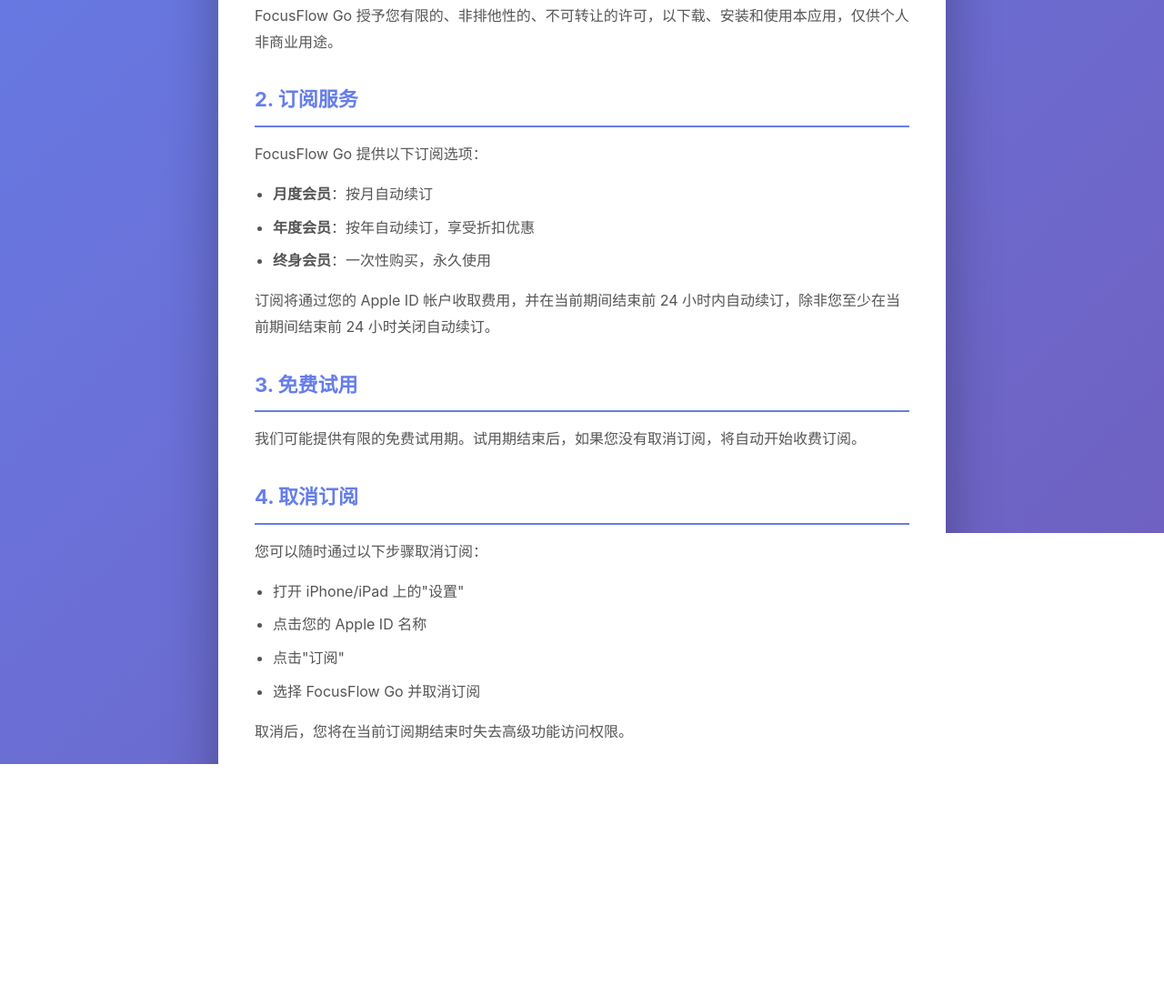
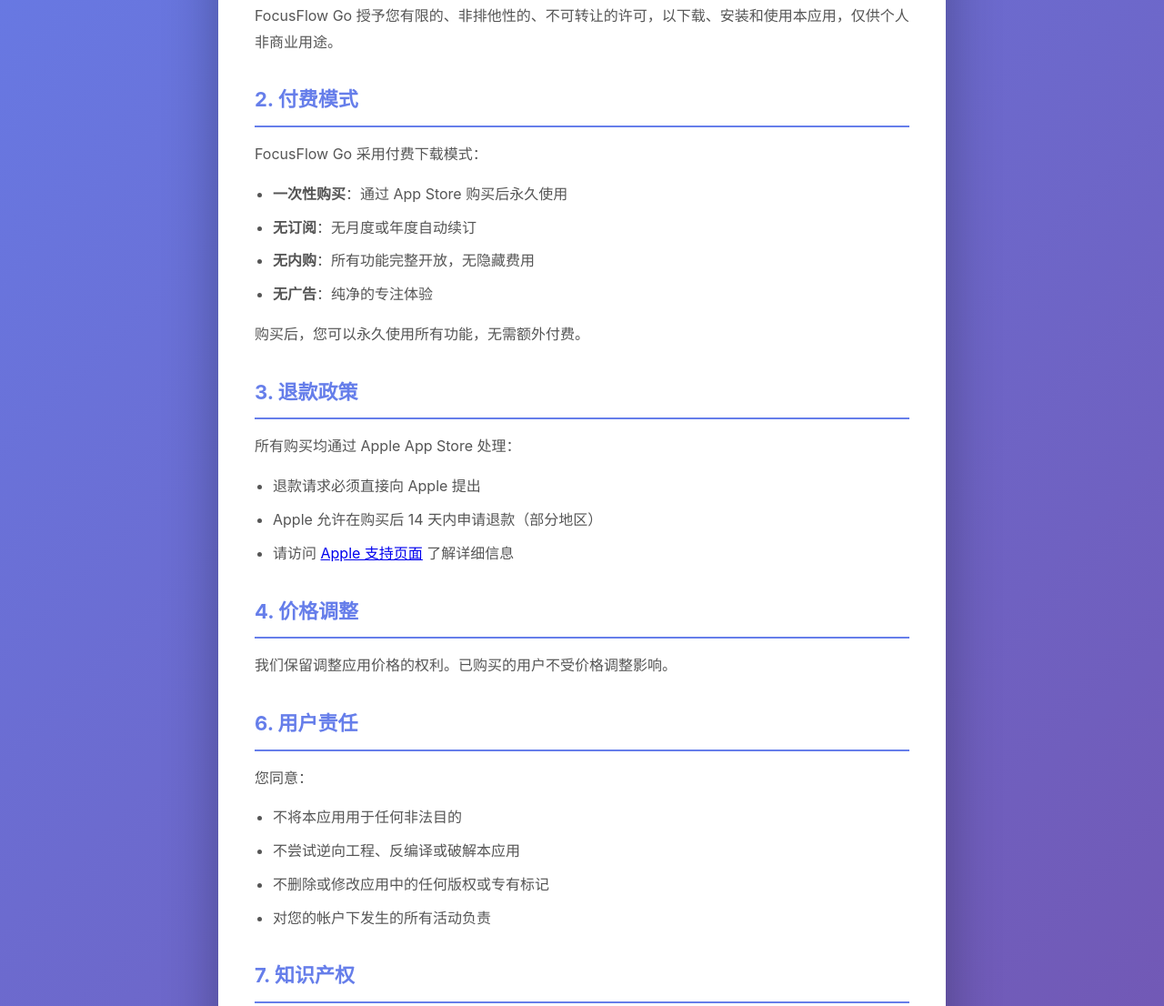
Before and after one commit to djfireny-netizen/focusflow-support, a plain HTML site: page terms-of-service.html in a window 1280 px wide. Shown: the part 431-1537 px from the top of the page at 91% size. Drawn offline with Linux system fonts and the light colour scheme.

Commit message:
更新文档：从订阅制改为付费下载模式 - 移除订阅相关条款，更新为一次性买断模式

```diff
--- a/terms-of-service.html
+++ b/terms-of-service.html
@@ -136,30 +136,26 @@
         <h2>1. 应用许可</h2>
         <p>FocusFlow Go 授予您有限的、非排他性的、不可转让的许可，以下载、安装和使用本应用，仅供个人非商业用途。</p>
 
-        <h2>2. 订阅服务</h2>
-        <p>FocusFlow Go 提供以下订阅选项：</p>
+        <h2>2. 付费模式</h2>
+        <p>FocusFlow Go 采用付费下载模式：</p>
         <ul>
-            <li><strong>月度会员</strong>：按月自动续订</li>
-            <li><strong>年度会员</strong>：按年自动续订，享受折扣优惠</li>
-            <li><strong>终身会员</strong>：一次性购买，永久使用</li>
+            <li><strong>一次性购买</strong>：通过 App Store 购买后永久使用</li>
+            <li><strong>无订阅</strong>：无月度或年度自动续订</li>
+            <li><strong>无内购</strong>：所有功能完整开放，无隐藏费用</li>
+            <li><strong>无广告</strong>：纯净的专注体验</li>
         </ul>
-        <p>订阅将通过您的 Apple ID 帐户收取费用，并在当前期间结束前 24 小时内自动续订，除非您至少在当前期间结束前 24 小时关闭自动续订。</p>
+        <p>购买后，您可以永久使用所有功能，无需额外付费。</p>
 
-        <h2>3. 免费试用</h2>
-        <p>我们可能提供有限的免费试用期。试用期结束后，如果您没有取消订阅，将自动开始收费订阅。</p>
+        <h2>3. 退款政策</h2>
+        <p>所有购买均通过 Apple App Store 处理：</p>
+        <ul>
+            <li>退款请求必须直接向 Apple 提出</li>
+            <li>Apple 允许在购买后 14 天内申请退款（部分地区）</li>
+            <li>请访问 <a href="https://support.apple.com/zh-cn/HT204084">Apple 支持页面</a> 了解详细信息</li>
+        </ul>
 
-        <h2>4. 取消订阅</h2>
-        <p>您可以随时通过以下步骤取消订阅：</p>
-        <ul>
-            <li>打开 iPhone/iPad 上的"设置"</li>
-            <li>点击您的 Apple ID 名称</li>
-            <li>点击"订阅"</li>
-            <li>选择 FocusFlow Go 并取消订阅</li>
-        </ul>
-        <p>取消后，您将在当前订阅期结束时失去高级功能访问权限。</p>
-
-        <h2>5. 退款政策</h2>
-        <p>所有购买均通过 Apple App Store 处理。退款请求必须直接向 Apple 提出。我们遵循 Apple 的标准退款政策。</p>
+        <h2>4. 价格调整</h2>
+        <p>我们保留调整应用价格的权利。已购买的用户不受价格调整影响。</p>
 
         <h2>6. 用户责任</h2>
         <p>您同意：</p>
```
Also changed, not shown: support-en.html (+2 -2 lines), support.html (+2 -2 lines), terms-of-service-en.html (+16 -20 lines).
